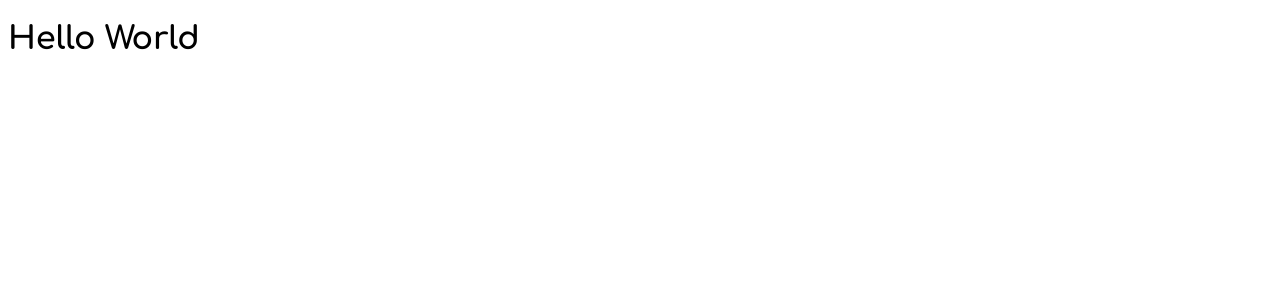
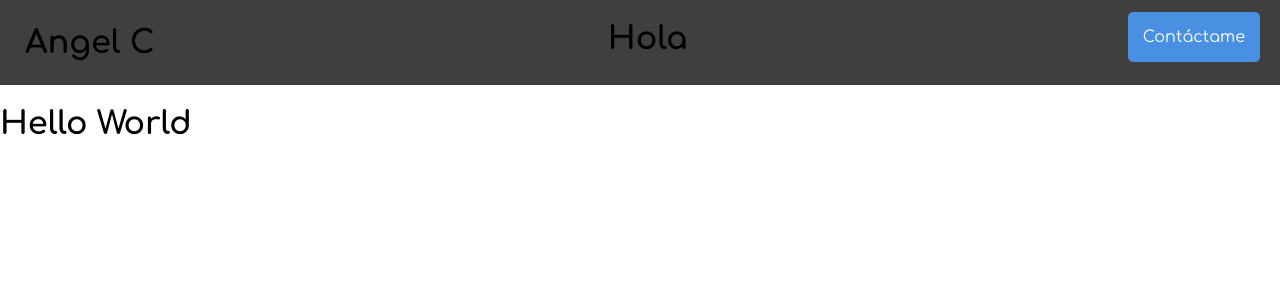
Before and after one commit to NecronX24/portfolio, a Vue app: page / in a window 1280 px wide. Shown: the top 300 px of the page. Built offline with nearby package versions, Linux system fonts and the light colour scheme.

Commit message:
feat: base Navbar created

```diff
--- a/src/components/Button.vue
+++ b/src/components/Button.vue
@@ -22,7 +22,7 @@ defineProps({
         line-height: 50px;
         background-color: #4A90E2;
         color: white;
-        font-family: Arial, sans-serif;
+        font-family: Comfortaa;
         font-size: 16px;
         align-items: center;
         justify-content: center;
--- /dev/null
+++ b/src/components/Navbar.vue
@@ -0,0 +1,49 @@
+<script setup>
+import Button from './Button.vue';
+defineProps({
+    elements:{
+        type:Array,
+        require:true
+    }
+})
+</script>
+
+<template>
+    <div class="container">
+        <h1 class="home-button">
+            Angel C
+        </h1>
+        <div class="element-container">
+            <h1 class="element" v-for="element in elements" @click="element[1]">{{ element[0] }}</h1>
+        </div>
+        <Button text="Contáctame"/>
+    </div>
+</template>
+
+<style scoped>
+.container{
+    display:flex;
+    flex-direction: row;
+    justify-content: space-between;
+    background-color: #3f3f3f;
+    margin:0;
+    width: 100vw;
+}
+
+.home-button{
+    margin:25px;
+    font-weight: 900;
+}
+
+.element{
+    transition: 0.5s;
+}
+.element:hover{
+    color:white;
+}
+
+.button{
+    margin:12px;
+    margin-right: 20px;
+}
+</style>
--- a/src/pages/Home.vue
+++ b/src/pages/Home.vue
@@ -1,7 +1,13 @@
 <script setup>
+import Navbar from '@/components/Navbar.vue';
+
+let elements =[
+    ["Hola", ()=>{alert('Hola')}]
+]
 </script>
 
 <template>
+    <Navbar :elements="elements"></Navbar>
     <h1>Hello World</h1>
 </template>
 
--- a/src/styles.css
+++ b/src/styles.css
@@ -5,4 +5,6 @@
 
 body{
   font-family: 'Comfortaa', sans-serif;
+  margin:0;
+  padding:0;
 }
```
